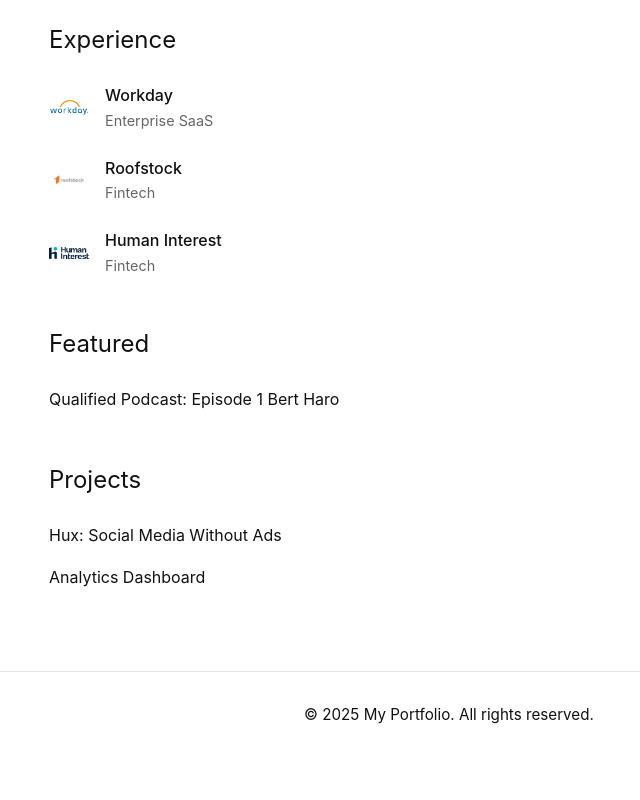
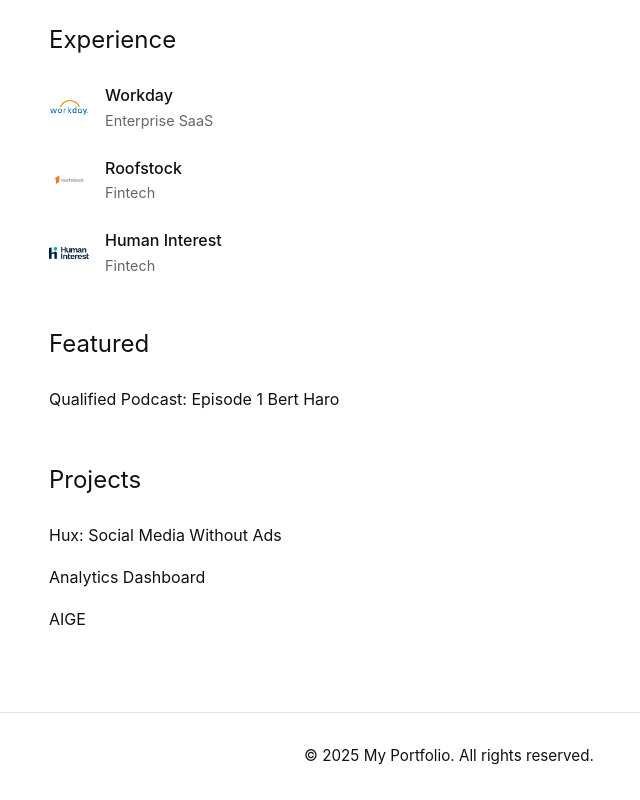
Before and after one commit to bertharo/portfolio, a React (Create React App) app: page / in a window 1280 px wide. Shown: the part 898-1698 px from the top of the page, without its empty margins (191-831 px from the left). Before the commit the page ends 1656 px from the top, so only its background shows below. Built offline with nearby package versions, Linux system fonts and the light colour scheme.

Commit message:
Add AIGE project to portfolio

```diff
--- a/src/App.js
+++ b/src/App.js
@@ -175,6 +175,15 @@
             }}>
               Analytics Dashboard
             </a>
+            <a href="https://aige.vercel.app/" target="_blank" rel="noopener noreferrer" style={{
+              color: '#111',
+              textDecoration: 'none',
+              fontSize: '1rem',
+              fontWeight: '400',
+              transition: 'opacity 0.2s'
+            }}>
+              AIGE
+            </a>
           </div>
         </section>
       </main>
```
